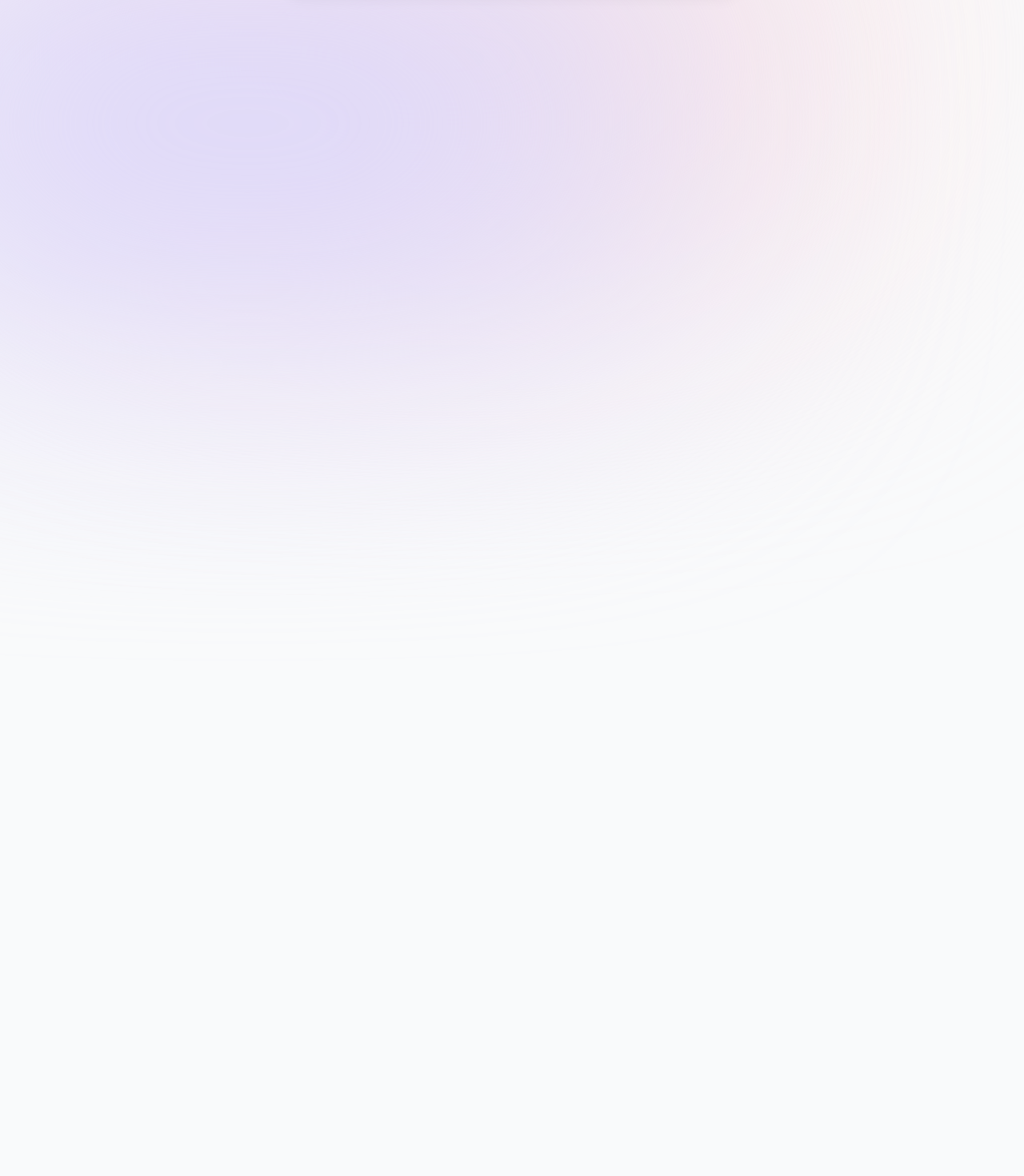
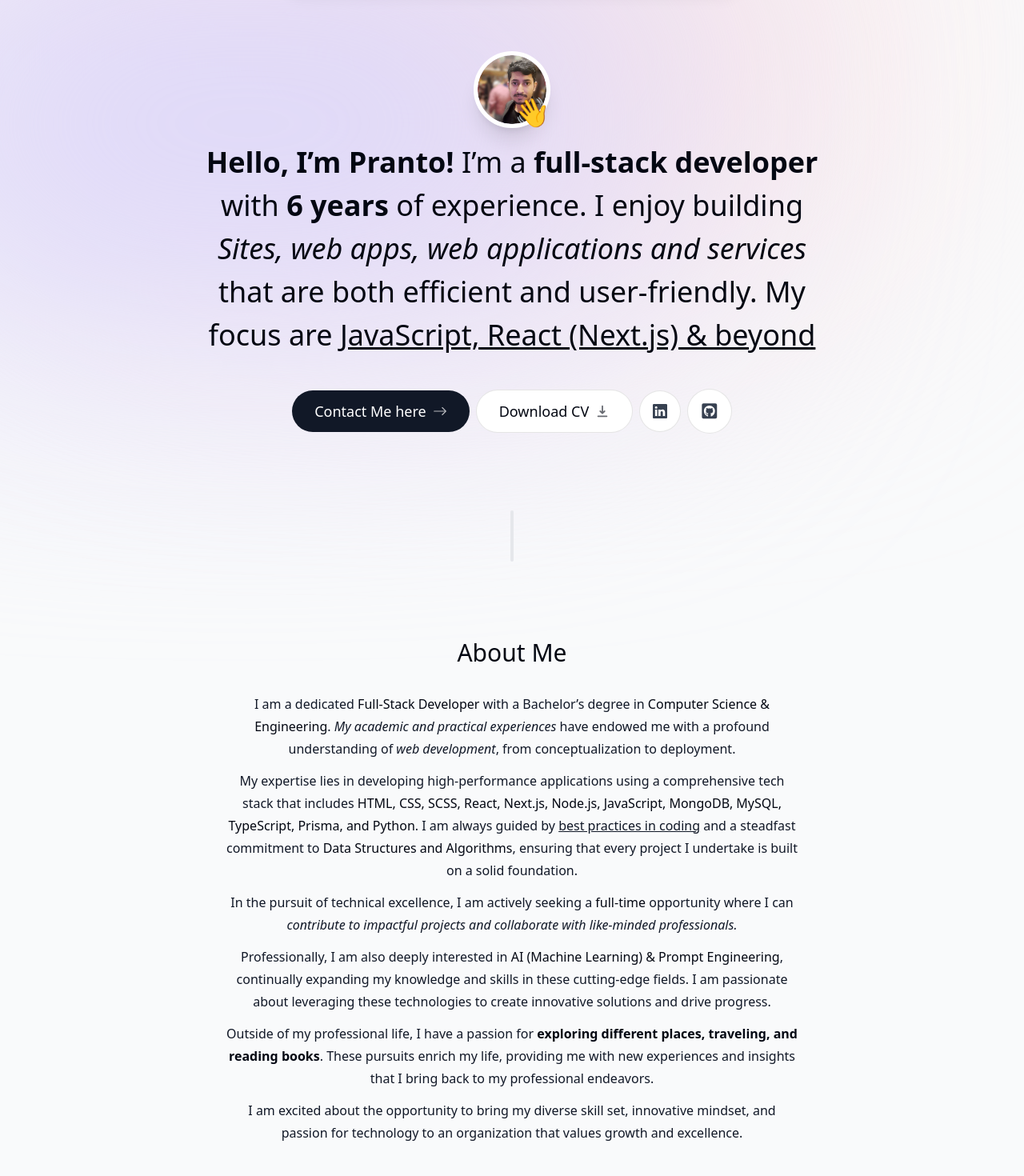
Before and after one commit to prantomollick/pranto-mollick-portfolio, a Next.js app: page / in a window 1280 px wide. Shown: the part 80-1550 px from the top of the page at 80% size. Built offline with nearby package versions, Linux system fonts and the light colour scheme.

Commit message:
my about page is done

```diff
--- a/app/layout.tsx
+++ b/app/layout.tsx
@@ -18,7 +18,7 @@ export default function RootLayout({
   return (
     <html lang="en">
       <body
-        className={`${inter.className}, relative h-[5000px] bg-gray-50 text-gray-950`}
+        className={`${inter.className}, relative h-[5000px] bg-gray-50 pt-28 text-gray-950 sm:pt-36`}
       >
         <div className="absolute right-[11rem] top-[-6rem] -z-10 h-[31.25rem] w-[31.25rem] rounded-full bg-[#fbe2e3] blur-[10rem] sm:w-[68.75rem]"></div>
         <div className="absolute left-[35rem] top-[-1rem] -z-10 h-[31.25rem] w-[50rem] rounded-full bg-[#dbd7fb] blur-[10rem] sm:w-[68.75rem] md:left-[-33rem] lg:left-[-28rem] xl:left-[-15rem] 2xl:left-[-5rem]"></div>
--- a/app/page.tsx
+++ b/app/page.tsx
@@ -1,5 +1,15 @@
+import About from "@/components/about";
+import Intro from "@/components/intro";
+import Projects from "@/components/projects";
+import SectionDivider from "@/components/section-divider";
+
 export default function Home() {
   return (
-    <main className="flex min-h-screen flex-col items-center justify-between p-24"></main>
+    <main className="flex flex-col items-center px-4">
+      <Intro />
+      <SectionDivider />
+      <About />
+      <Projects />
+    </main>
   );
 }
--- /dev/null
+++ b/components/about.tsx
@@ -0,0 +1,84 @@
+"use client";
+import React from "react";
+import { motion } from "framer-motion";
+import SectionHeading from "./section-heading";
+
+function About() {
+  return (
+    <motion.section
+      className="mb-28 max-w-[45rem] text-center leading-7 sm:mb-40"
+      initial={{ opacity: 0, y: 100 }}
+      whileInView={{ opacity: 1, y: 0 }}
+      viewport={{ once: true }}
+      transition={{ delay: 0.17 }}
+    >
+      <SectionHeading>About me</SectionHeading>
+      <p className="mb-3 text-gray-900">
+        I am a dedicated{" "}
+        <span className="font-medium text-gray-950">Full-Stack Developer</span>{" "}
+        with a Bachelor’s degree in{" "}
+        <span className="font-medium text-gray-950">
+          Computer Science & Engineering
+        </span>
+        . <span className="italic">My academic and practical experiences</span>{" "}
+        have endowed me with a profound understanding of{" "}
+        <span className="italic">web development</span>, from conceptualization
+        to deployment.
+      </p>
+
+      <p className="mb-3 text-gray-900">
+        My expertise lies in developing high-performance applications using a
+        comprehensive tech stack that includes{" "}
+        <span className="font-medium text-gray-950">
+          HTML, CSS, SCSS, React, Next.js, Node.js, JavaScript, MongoDB, MySQL,
+          TypeScript, Prisma, and Python
+        </span>
+        . I am always guided by{" "}
+        <span className="underline">best practices in coding</span> and a
+        steadfast commitment to{" "}
+        <span className="font-medium text-gray-950">
+          Data Structures and Algorithms
+        </span>
+        , ensuring that every project I undertake is built on a solid
+        foundation.
+      </p>
+
+      <p className="mb-3 text-gray-900">
+        In the pursuit of technical excellence, I am actively seeking a&nbsp;
+        <span className="font-medium text-gray-950">full-time</span> opportunity
+        where I can{" "}
+        <span className="italic">
+          contribute to impactful projects and collaborate with like-minded
+          professionals.
+        </span>
+      </p>
+
+      <p className="mb-3 text-gray-900">
+        Professionally, I am also deeply interested in{" "}
+        <span className="font-medium text-gray-950">
+          AI (Machine Learning) & Prompt Engineering
+        </span>
+        , continually expanding my knowledge and skills in these cutting-edge
+        fields. I am passionate about leveraging these technologies to create
+        innovative solutions and drive progress.
+      </p>
+
+      <p className="mb-3 text-gray-900">
+        Outside of my professional life, I have a passion for{" "}
+        <span className="font-bold text-gray-950">
+          exploring different places, traveling, and reading books
+        </span>
+        . These pursuits enrich my life, providing me with new experiences and
+        insights that I bring back to my professional endeavors.
+      </p>
+
+      <p className="text-gray-900">
+        I am excited about the opportunity to bring my diverse skill set,
+        innovative mindset, and passion for technology to an organization that
+        values growth and excellence.
+      </p>
+    </motion.section>
+  );
+}
+
+export default About;
--- a/components/intro.tsx
+++ b/components/intro.tsx
@@ -1,7 +1,106 @@
+"use client";
+
+import Image from "next/image";
 import React from "react";
+import { motion } from "framer-motion";
+import Link from "next/link";
+import { BsArrowRight, BsLinkedin } from "react-icons/bs";
+import { HiDownload } from "react-icons/hi";
+import { FaGithubSquare } from "react-icons/fa";
+import pranto from "@/public/pranto.png";
 
 function Intro() {
-  return <section>Intro</section>;
+  return (
+    <section className="mb-28 max-w-[50rem] text-center sm:mb-0">
+      <div className="flex items-center justify-center">
+        <div className="relative">
+          <motion.div
+            initial={{ opacity: 0, scale: 0 }}
+            animate={{ opacity: 1, scale: 1 }}
+            transition={{ type: "tween", duration: 0.2 }}
+          >
+            <Image
+              src="/pranto.png"
+              alt="Pranto portrait"
+              width="192"
+              height="192"
+              quality="100"
+              priority={true}
+              className="h-24 w-24 rounded-full border-[0.35rem] border-white object-cover shadow-xl"
+            />
+          </motion.div>
+
+          <motion.span
+            className=" absolute bottom-0 right-0 text-4xl"
+            initial={{ opacity: 0, scale: 0 }}
+            animate={{ opacity: 1, scale: 1 }}
+            transition={{
+              type: "spring",
+              stiffness: 125,
+              delay: 0.1,
+              duration: 0.7,
+            }}
+          >
+            👋
+          </motion.span>
+        </div>
+      </div>
+      <motion.h1
+        className="mb-10 mt-4 px-4 text-2xl font-medium leading-[1.5] sm:text-4xl sm:leading-[1.5]"
+        initial={{ opacity: 0, y: 100 }}
+        animate={{ opacity: 1, y: 0 }}
+      >
+        <span className="font-bold">Hello, I&rsquo;m Pranto!</span> I&rsquo;m a
+        <span className="font-bold"> full-stack developer</span> with
+        <span className="font-bold"> 6 years</span> of experience. I enjoy
+        building{" "}
+        <span className="italic">
+          Sites, web apps, web applications and services
+        </span>{" "}
+        that are both efficient and user-friendly. My focus are&nbsp;
+        <span className="underline">JavaScript, React (Next.js) & beyond</span>
+      </motion.h1>
+
+      <motion.div
+        className="flex flex-col items-center justify-center gap-2 px-4 text-lg font-medium sm:flex-row"
+        initial={{ opacity: 0, y: 100 }}
+        animate={{ opacity: 1, y: 0 }}
+        transition={{
+          delay: 0.1,
+        }}
+      >
+        <Link
+          href="#contact"
+          className="group flex items-center gap-2 rounded-full bg-gray-900 px-7 py-3 text-white outline-none transition hover:scale-110 hover:bg-gray-950 focus:scale-110 active:scale-105"
+        >
+          Contact Me here{" "}
+          <BsArrowRight className="opacity-70 transition group-hover:translate-x-1" />
+        </Link>
+        <a
+          className="group flex cursor-pointer items-center gap-2 rounded-full border border-black/10 bg-white px-7 py-3 outline-none transition hover:scale-110 focus:scale-110 active:scale-105"
+          href="/cv.pdf"
+          download
+        >
+          Download CV{" "}
+          <HiDownload className="opacity-60 transition group-hover:translate-y-1" />
+        </a>
+        <a
+          className="flex cursor-pointer items-center gap-2 rounded-full border border-black/10 bg-white p-4 text-gray-700 transition  hover:scale-[1.15] hover:text-gray-950 focus:scale-110 active:scale-105"
+          href="https://www.linkedin.com/in/prantomollick/"
+          target="_blank"
+        >
+          <BsLinkedin />
+        </a>
+        <a
+          className="flex cursor-pointer items-center gap-2 rounded-full border border-black/10 bg-white p-4 text-[1.35rem]  text-gray-700 transition hover:scale-[1.15] hover:text-gray-950 focus:scale-110 active:scale-105"
+          href="https://github.com/prantomollick"
+          target="_blank"
+        >
+          <FaGithubSquare />
+        </a>
+      </motion.div>
+    </section>
+  );
 }
 
 export default Intro;
--- /dev/null
+++ b/components/projects.tsx
@@ -0,0 +1,13 @@
+import React from "react";
+import SectionHeading from "./section-heading";
+
+function Projects() {
+  return (
+    <section>
+      <SectionHeading>My projects</SectionHeading>
+      <div></div>
+    </section>
+  );
+}
+
+export default Projects;
--- /dev/null
+++ b/components/section-divider.tsx
@@ -0,0 +1,18 @@
+"use client";
+import React from "react";
+import { motion } from "framer-motion";
+
+function SectionDivider() {
+  return (
+    <motion.div
+      className="my-24 hidden h-16 w-1 rounded-full bg-gray-200 sm:block"
+      initial={{ opacity: 0, y: 100 }}
+      animate={{ opacity: 1, y: 0 }}
+      transition={{
+        delay: 0.125,
+      }}
+    ></motion.div>
+  );
+}
+
+export default SectionDivider;
--- /dev/null
+++ b/components/section-heading.tsx
@@ -0,0 +1,11 @@
+import React from "react";
+
+type SectionHeadingProps = {
+  children: React.ReactNode;
+};
+
+function SectionHeading({ children }: SectionHeadingProps) {
+  return <h2 className="mb-8 text-3xl font-medium capitalize">{children}</h2>;
+}
+
+export default SectionHeading;
--- a/next.config.mjs
+++ b/next.config.mjs
@@ -1,4 +1,13 @@
 /** @type {import('next').NextConfig} */
-const nextConfig = {};
+const nextConfig = {
+  images: {
+    remotePatterns: [
+      {
+        protocol: "https",
+        hostname: "images.unsplash.com",
+      },
+    ],
+  },
+};
 
 export default nextConfig;
```
Also changed, not shown: public/pranto.png (added).
